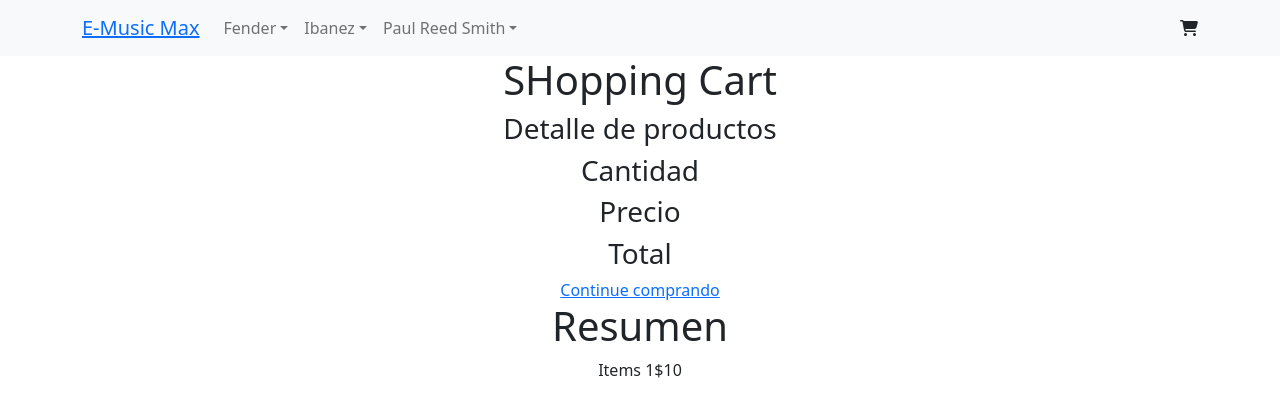
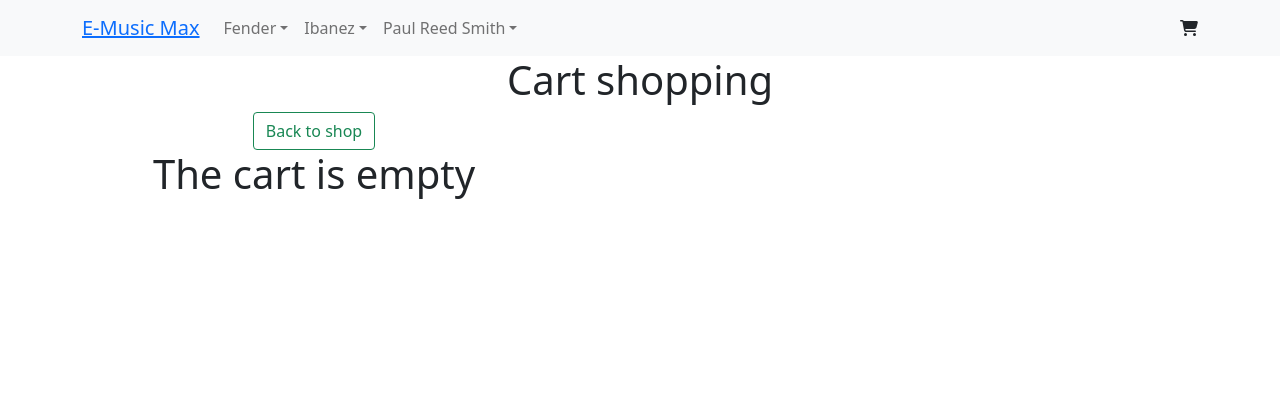
Before and after one commit to maxSantana/React_Max, a React (Create React App) app: page /Cart in a window 1280 px wide. Shown: the top 414 px of the page. Built offline with nearby package versions, Linux system fonts and the light colour scheme.

Commit message:
desafioCartView

```diff
--- a/src/Components/Items/CartDetail.jsx
+++ b/src/Components/Items/CartDetail.jsx
@@ -1,46 +1,57 @@
-import React, { useContext } from 'react'
-import { CartContext } from './CartContext'
-import { Link } from 'react-router-dom'
+import React, {useContext} from 'react';
+import ListGroup from 'react-bootstrap/ListGroup';
+import { ListGroupItem } from "react-bootstrap";
+import Button from 'react-bootstrap/Button';
+import { CartContext } from './CartContext';
+import { Link } from 'react-router-dom';
+import s from '../Items/Item.Detail.module.css'
+import { Container, Row } from 'react-bootstrap';
 
-const CartDetail = () => {
-    const { cart, removeFromCart} = useContext(CartContext)
+export default function CartDetail() {
 
-    console.log(cart)
+  const {cart, removeFromCart, buyAll} = useContext(CartContext);
+  console.log(cart);
+
   return (
-  <>
+    <>
+    <Container fluid>
+    <h1>Cart shopping</h1>
+        <Row md={2}>
 
-            <div>
-                <h1>SHopping Cart</h1>
-                <h2>{cart.lenght}</h2>
-            </div>
-            <div>
-                <h3>Detalle de productos</h3>
-                <h3>Cantidad</h3>
-                <h3>Precio</h3>
-                <h3>Total</h3>
-            </div>
-            <div>
-                {cart.lenght > 0 && cart.map((item) => (
-                    <div>
-                        <img className='h-24' src={item.image} alt='algo' />
-                        <button onClick={() => removeFromCart(item.id)}> Remove </button>
-                    </div>
-                ))}
+                <ListGroup as="ol">
+                <div> {cart.length > 0 ? cart.map(item =>
 
-            </div>
-            <div>
+                            <ListGroup.Item as="li" className="d-flex justify-content-between align-items-start">
 
-              <Link to="/">Continue comprando </Link>
-            </div>
-            <div>
-                <h1>Resumen</h1>
-                <div>
-                    <span >Items 1</span>
-                    <span >$10</span>
-                </div>
-            </div>
+                                            <img src={item.imagen} alt="asd" className={s.imagen1}/>
 
-        </>)
+
+                                            <div className="ms-2 me-auto">
+
+                                                <div className="fw-bold">{item.nombre}</div>
+                                                <div className="fw-bold">{item.texts}</div>
+                                                <div> $ {item.precio} - Cantidad: {item.quantity}</div>
+                                                <Button variant="outline-secondary" onClick={() => removeFromCart(item.id)}>Eliminar</Button>
+                                            </div>
+
+
+
+                            </ListGroup.Item> ) : <div><Button as={Link} to="/" variant="outline-success">Back to shop</Button> <br/>
+
+                        <h1>The cart is empty</h1>
+                        </div> }
+                        </div>
+                </ListGroup>
+
+                            { cart.length > 0 &&
+                        <div>
+                            <hr/>
+                            <Button variant="outline-success" onClick={() => buyAll()}>Buy Everything</Button>
+                            <hr/>
+                            <Button variant="outline-secondary" onClick={() => buyAll()}>Clean cart</Button>
+                        </div>}
+            </Row>
+        </Container>
+    </>
+  )
 }
-
-export default CartDetail
--- a/src/Components/Items/Item.Detail.module.css
+++ b/src/Components/Items/Item.Detail.module.css
@@ -12,3 +12,8 @@
 .text{
     margin: 0 auto;
 }
+
+.imagen1{
+    margin: 0 auto;
+    width: 30%
+}
--- a/src/Components/Items/ItemDetail.jsx
+++ b/src/Components/Items/ItemDetail.jsx
@@ -1,11 +1,10 @@
-import React, {useState} from 'react'
+import React from 'react'
 import { Accordion, Col, Container, Row } from 'react-bootstrap'
 import Card from 'react-bootstrap/Card'
 import s from '../Items/Item.Detail.module.css'
 import ItemCount from '../ItemCount'
 import { useCartContext } from './CartContext'
-import Button from 'react-bootstrap/Button'
-import { Link } from 'react-router-dom';
+
 
 function ItemDetail({id, nombre, precio, specs, imagen, imagen2, texts,
                       titulo1, descripcion1, titulo2, descripcion2, titulo3, descripcion3,
```
Also changed, not shown: src/Components/Items/Cart.jsx (deleted).
